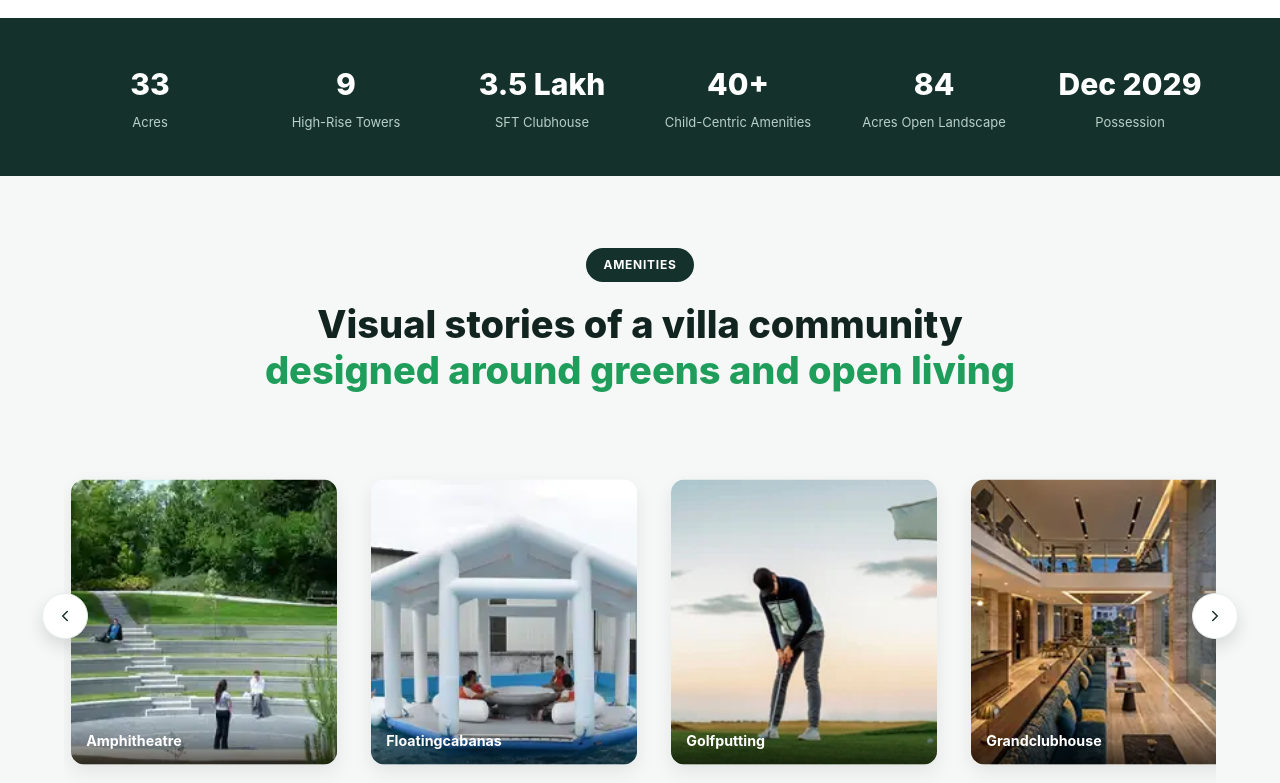
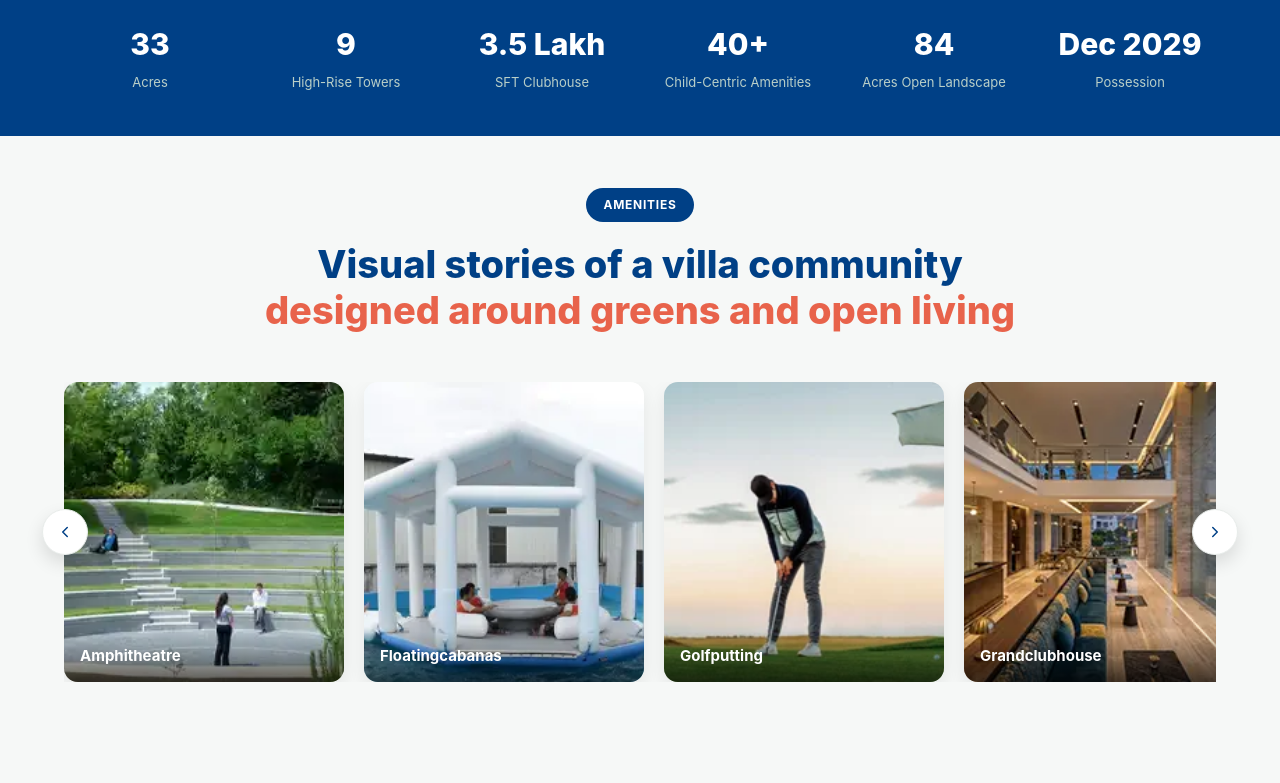
Before and after one commit to pinakkaa/manaskandastherightlife.com, a plain HTML site: page index.html in a window 1280 px wide. Shown: the part 1260-2043 px from the top of the page. Drawn offline with nearby package versions, Linux system fonts and the light colour scheme.

Commit message:
Changes completed

```diff
--- a/script.js
+++ b/script.js
@@ -154,21 +154,21 @@
 });
 
 /* ---------- 7. Sliders (amenities + gallery) — cards fan in the first time they're seen ---------- */
-gsap.utils.toArray(".slider-track, .psl-track").forEach((trackEl) => {
-  const cards = trackEl.children;
-  gsap.from(cards, {
-    opacity: 0,
-    y: 30,
-    scale: 0.95,
-    duration: 0.6,
-    ease: "power2.out",
-    stagger: 0.08,
-    scrollTrigger: {
-      trigger: trackEl,
-      start: "top 85%",
-    },
-  });
-});
+// gsap.utils.toArray(".slider-track, .psl-track").forEach((trackEl) => {
+//   const cards = trackEl.children;
+//   gsap.from(cards, {
+//     opacity: 0,
+//     y: 30,
+//     scale: 0.95,
+//     duration: 0.6,
+//     ease: "power2.out",
+//     stagger: 0.08,
+//     scrollTrigger: {
+//       trigger: trackEl,
+//       start: "top 85%",
+//     },
+//   });
+// });
 
 /* ---------- 8. Location Advantages — map + accordion ---------- */
 gsap.from(".loc-map", {
--- a/style.css
+++ b/style.css
@@ -1,9 +1,11 @@
 /* ================= VARIABLES ================= */
 :root {
-  --green-dark: #0f3b32;
-  --green: #17594a;
-  --green-light: #e5efe9;
-  --gold: #c9a24b;
+  /* --green-dark: #0f3b32; */
+  --green-dark: #004086 ;
+  /* --green: #17594a; */
+  --green: #e8634b ;
+  --green-light: #e8634b ;
+  --gold: #e8634b;
   --text-light: #ffffff;
   --text-muted: #6b7b76;
   --font: "Segoe UI", Arial, sans-serif;
@@ -19,6 +21,7 @@
   font-family: var(--font);
   color: #1c1c1c;
   line-height: 1.5;
+  background: #f4dcbe;
 }
 
 img {
@@ -581,10 +584,10 @@
 }
 /* ============ index.html <-> style.css split point: put everything below in style.css ============ */
 :root {
-  --dark: #14312b; /* icon circles / dark headings / buttons */
-  --dark-2: #0f2622;
-  --green: #1f9d5a; /* accent green */
-  --text-main: #12241f;
+  --dark: #004086; /* icon circles / dark headings / buttons */
+  --dark-2: #004086;
+  --green: #e8634b ; /* accent green */
+  --text-main: #004086;
   --text-body: #5c6b68;
   --bg-light: #f6f8f7;
   --white: #ffffff;
@@ -616,9 +619,6 @@
   padding: 0 24px;
 }
 
-.section {
-  padding: 72px 0;
-}
 
 .section--light {
   background: var(--bg-light);
@@ -973,6 +973,7 @@
   font-weight: 800;
   margin: 0 0 16px;
   line-height: 1.25;
+  color: #004086;
 }
 .about-copy h2 .accent {
   color: var(--green);
@@ -1095,10 +1096,10 @@
 }
 /* ============ index.html <-> style.css split point: put everything below in style.css ============ */
 :root {
-  --dark: #14312b;
-  --dark-2: #0f2622;
-  --green: #1f9d5a;
-  --text-main: #12241f;
+  --dark: #004086;
+  --dark-2: #004086;
+  --green: #e8634b ;
+  --text-main: #004086;
   --text-body: #5c6b68;
   --bg-light: #f6f8f7;
   --white: #ffffff;
@@ -1130,9 +1131,6 @@
   padding: 0 24px;
 }
 
-.section {
-  padding: 72px 0;
-}
 .section--light {
   background: var(--bg-light);
 }
@@ -1265,7 +1263,7 @@
   overflow-x: auto;
   scroll-behavior: smooth;
   scrollbar-width: none;
-  padding-bottom: 3rem;
+  padding-bottom: 1rem 0;
 }
 .slider-track::-webkit-scrollbar {
   display: none;
@@ -1405,10 +1403,10 @@
 
 /* ============ index.html <-> style.css split point: put everything below in style.css ============ */
 :root {
-  --dark: #14312b;
-  --dark-2: #0f2622;
-  --green: #1f9d5a;
-  --text-main: #12241f;
+  --dark: #004086;
+  --dark-2: #004086;
+  --green: #e8634b ;
+  --text-main: #004086;
   --text-body: #5c6b68;
   --bg-light: #f6f8f7;
   --white: #ffffff;
@@ -1443,7 +1441,7 @@
 }
 
 .section {
-  padding: 72px 0;
+  padding: 52px 0;
 }
 .section--light {
   background: var(--bg-light);
```
